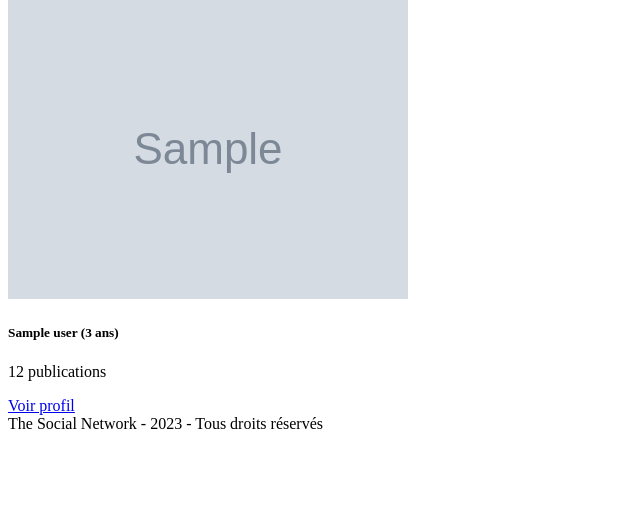
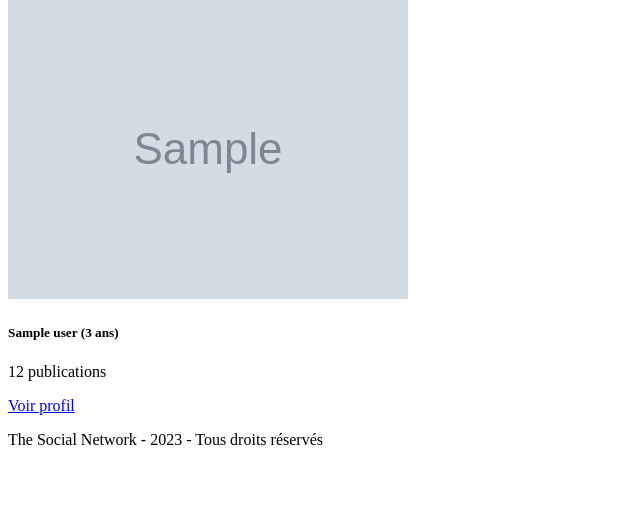
Before and after one commit to Rpayet/social-network, a Symfony app: template templates/member/index.html.twig in a window 1280 px wide. Shown: the part 113-630 px from the top of the page, without its empty margins (0-640 px from the left). Run offline with Twig, Linux system fonts and the light colour scheme; the template is opened without the code that fills it: most values are stand-ins (such as "Sample title", 1, 10 or a date in 2020); grey boxes marked "Sample" are stand-in pictures; some libraries are stand-ins or nearby versions.

Commit message:
Footer Problem ToFIx

```diff
--- a/templates/base.html.twig
+++ b/templates/base.html.twig
@@ -91,11 +91,10 @@
         <div class="max-w-5xl mx-auto pt-32">
         {% block body %}{% endblock %}
         </div>
+
+        <footer class="">
+            <p class="text-center">The Social Network - {{ 'now' | date('Y') }} - Tous droits réservés</p>
+        </footer>
+
     </body>
-
-    <footer class="relative h-16 w-full bg-neutral-200 mt-6 py-6 text-center text-neutral-700">
-        <div class="bsolute inset-x-0 bottom-0 h-16" >
-            The Social Network - {{ 'now' | date('Y') }} - Tous droits réservés
-        </div>
-    </footer>
 </html>
```
